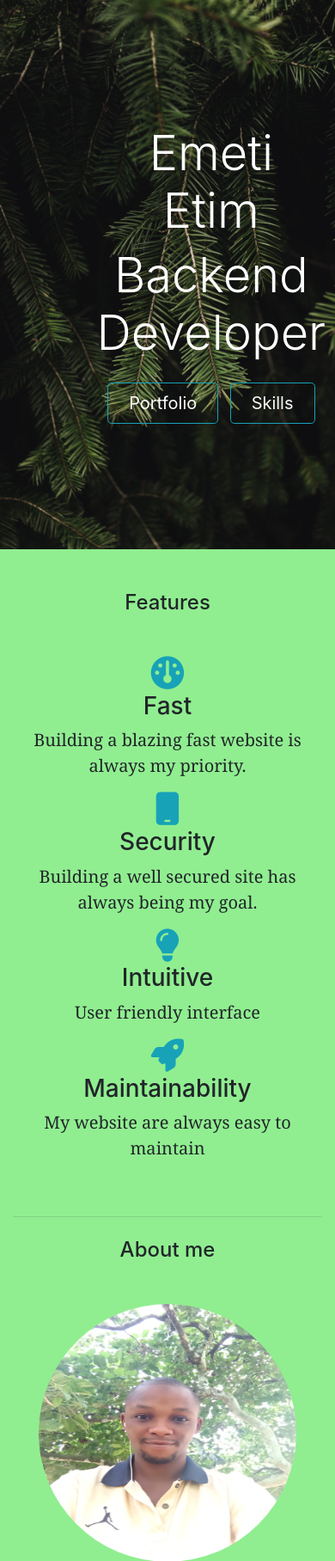
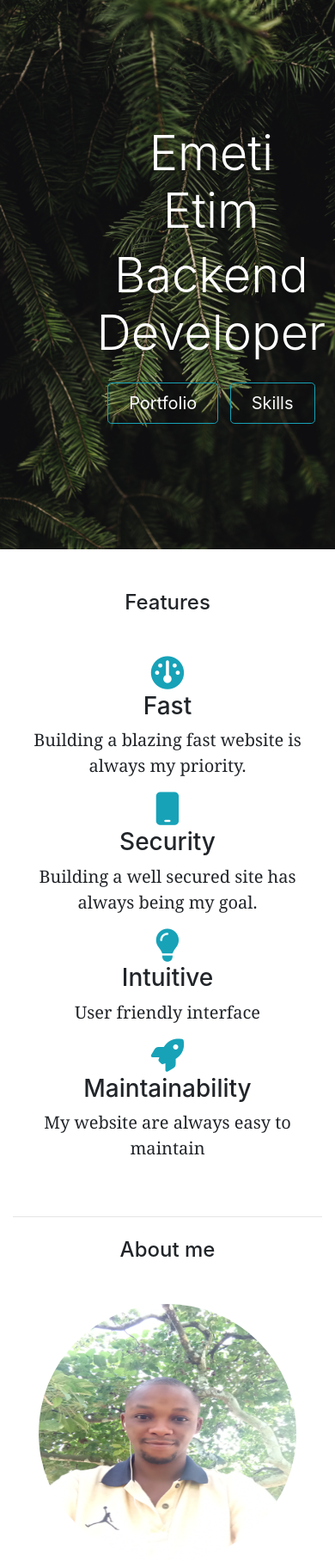
Before and after one commit to emetisuccess/portfolio, a PHP site: page / in a window 390 px wide. Shown: the part 93-1909 px from the top of the page at 86% size. Run offline with PHP 8.4, Linux system fonts and the light colour scheme; some libraries are stand-ins or nearby versions.

Commit message:
committed

```diff
--- a/index.php
+++ b/index.php
@@ -2,7 +2,7 @@
 <nav class="nav navbar-expand-md bg-info sticky-top">
     <div class="container-fluid p-4 ">
         <div class="row justify-content-between">
-            <a class="navbar-brand mt-1 text-white pl-3  font-weight-bold" href="#">EmeDev</a>
+            <a class="navbar-brand display-1 mt-1 text-white pl-3 font-weight-bold" href="#">EmeDev</a>
             <button class="navbar-toggler btn btn-sm" type="button" data-bs-toggle="collapse"
                 data-bs-target="#collapsibleNavbar">
                 <span class="navbar-toggler-icon"><i class="fa fa-bars fa-2x text-white"></i></span>
@@ -187,6 +187,7 @@
         </div>
     </div>
 </div>
+
 <?php include("includes/footer.php"); ?>
 
 <script>
--- a/style/style.css
+++ b/style/style.css
@@ -40,7 +40,7 @@ p {
 
 @media screen and (max-width: 800px) {
     body {
-        background-color: lightgreen;
+        background-color: inherit;
     }
 }
 
```
